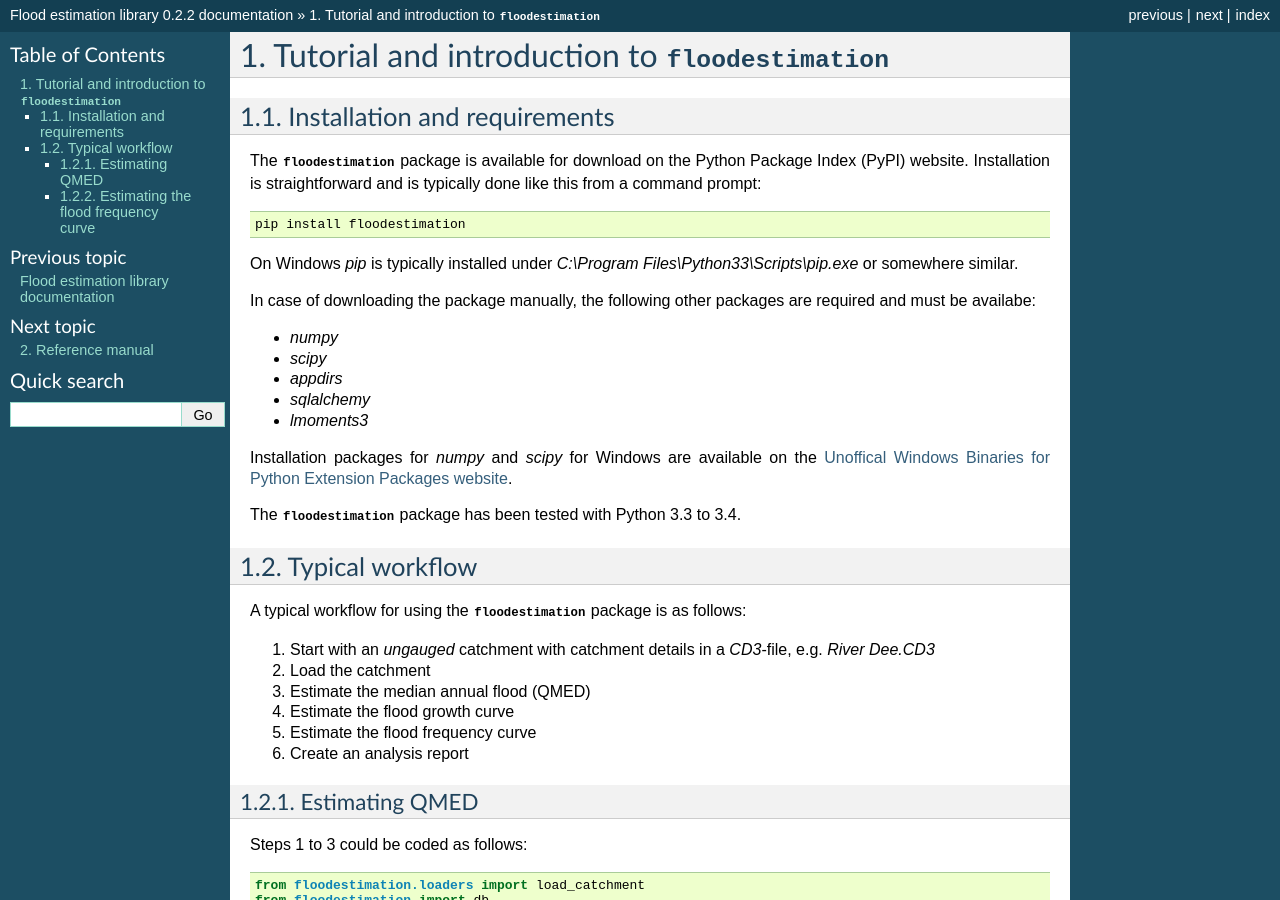
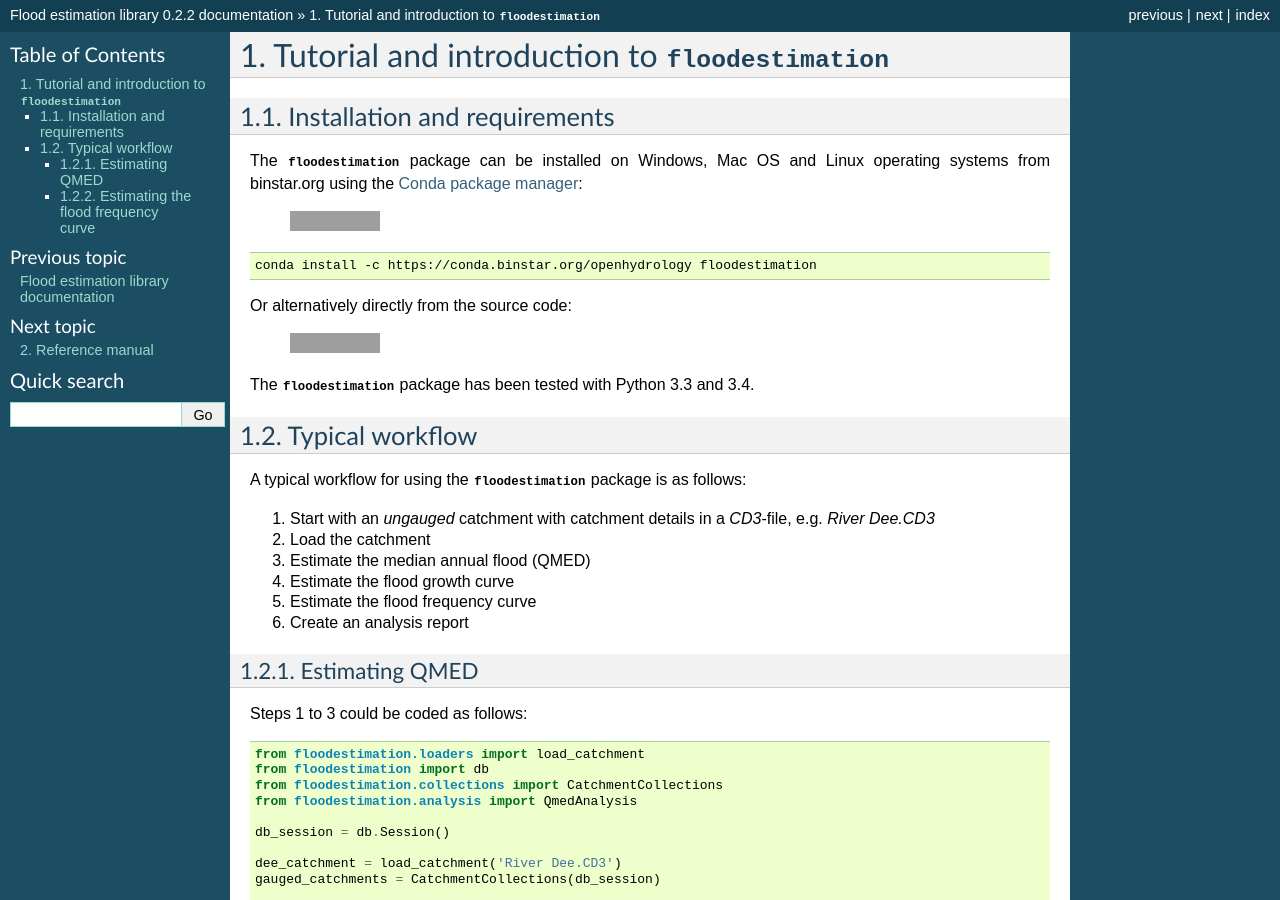
Before and after one commit to OpenHydrology/floodestimation, a Sphinx documentation site: the page built from docs/source/tutorial.rst, in a window 1280 px wide and 900 px high. Built offline with Sphinx 7.4.7, drawn with Linux system fonts in a browser that asks for light colours; grey boxes are pictures that could not be loaded.

Commit message:
doc updates

```diff
--- a/docs/source/tutorial.rst
+++ b/docs/source/tutorial.rst
@@ -4,27 +4,22 @@ Tutorial and introduction to :mod:`floodestimation`
 Installation and requirements
 -----------------------------
 
-The :mod:`floodestimation` package is available for download on the Python Package Index (PyPI) website. Installation
-is straightforward and is typically done like this from a command prompt:
+The :mod:`floodestimation` package can be installed on Windows, Mac OS and Linux operating systems from binstar.org
+using the `Conda package manager <http://conda.pydata.org/miniconda.html>`_:
 
-.. code-block:: bash
+   .. image:: https://binstar.org/openhydrology/floodestimation/badges/version.svg
+      :target: https://binstar.org/openhydrology/floodestimation
 
-    pip install floodestimation
+.. code-block:: shell
 
-On Windows `pip` is typically installed under `C:\\Program Files\\Python33\\Scripts\\pip.exe` or somewhere similar.
+   conda install -c https://conda.binstar.org/openhydrology floodestimation
 
-In case of downloading the package manually, the following other packages are required and must be availabe:
+Or alternatively directly from the source code:
 
-- `numpy`
-- `scipy`
-- `appdirs`
-- `sqlalchemy`
-- `lmoments3`
+   .. image:: https://img.shields.io/github/tag/openhydrology/floodestimation.svg?style=flat-square
+      :target: https://github.com/OpenHydrology/floodestimation/releases
 
-Installation packages for `numpy` and `scipy` for Windows are available on the `Unoffical Windows Binaries for Python
-Extension Packages website <http://www.lfd.uci.edu/~gholke/pythonlibs/>`_.
-
-The :mod:`floodestimation` package has been tested with Python 3.3 to 3.4.
+The :mod:`floodestimation` package has been tested with Python 3.3 and 3.4.
 
 Typical workflow
 ----------------
```
